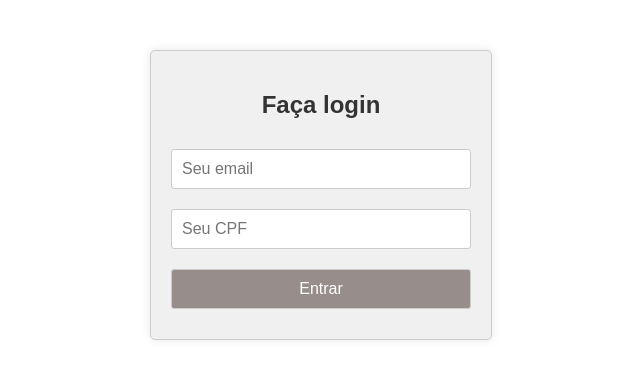
After one commit to Mari1548/TCC, a PHP site: page /aula-15-05/login.php in a window 1280 px wide. The commit adds this page. Shown: the top 379 px of the page, without its empty margins (319-959 px from the left). Run offline with PHP 8.4, Linux system fonts and the light colour scheme.

Commit message:
Add files via upload

```diff
--- a/aula-15-05/conexao.php
+++ b/aula-15-05/conexao.php
@@ -11,6 +11,6 @@ if($con->connect_errno)
 }
 else
 {
-    echo"conexao OKAY";
+    echo"conexao OKAY!";
 }
 ?>
--- a/aula-15-05/estilo.css
+++ b/aula-15-05/estilo.css
@@ -62,7 +62,7 @@ body {
     padding: 10px;
     cursor: pointer;
     border-radius: 5px;
-    font-size: 16px;
+    font-size: 15px;
     background-color: rgba(28, 25, 22, 0.5);
 
 }
--- /dev/null
+++ b/aula-15-05/login.php
@@ -0,0 +1,61 @@
+<!DOCTYPE html>
+<html lang="pt-br">
+<head>
+    <meta charset="UTF-8">
+    <meta name="viewport" content="width=device-width, initial-scale=1.0">
+    <title>Login - Estética</title>
+    <style>
+        body {
+            font-family: Arial, sans-serif;
+            margin: 0;
+            padding: 0;
+        }
+        .login-container {
+            width: 300px;
+            margin: 50px auto;
+            padding: 20px;
+            background-color: #f0f0f0;
+            border: 1px solid #ccc;
+            border-radius: 5px;
+            box-shadow: 0 0 10px rgba(0,0,0,0.1);
+        }
+        .login-container h2 {
+            text-align: center;
+            color: #333;
+        }
+        .login-container form {
+            display: flex;
+            flex-direction: column;
+        }
+        .login-container form input[type="email"],
+        .login-container form input[type="password"],
+        .login-container form input[type="submit"] {
+            margin: 10px 0;
+            padding: 10px;
+            font-size: 16px;
+            border: 1px solid #ccc;
+            border-radius: 3px;
+        }
+        .login-container form input[type="submit"] {
+            background-color: #978e8c;
+            color: white;
+            cursor: pointer;
+        }
+        .login-container form input[type="submit"]:hover {
+            background-color: #776e6d;
+        }
+    </style>
+</head>
+<body>
+
+<div class="login-container">
+    <h2>Faça login</h2>
+    <form action="processa_login.php" method="POST">
+        <input type="email" name="email" placeholder="Seu email" required>
+        <input type="password" name="cpf" placeholder="Seu CPF" required>
+        <input type="submit" value="Entrar">
+    </form>
+</div>
+
+</body>
+</html>
```
Also changed, not shown: aula-15-05/agendamentos.php (added, +57 -0 lines), aula-15-05/cadastro.php (+15 -14 lines), aula-15-05/index.php (+23 -34 lines), aula-15-05/processa_login.php (added, +37 -0 lines), aula-15-05/telainicio.html (+4 -4 lines), aula-15-05/imagens/Design sem nome.png (added).
